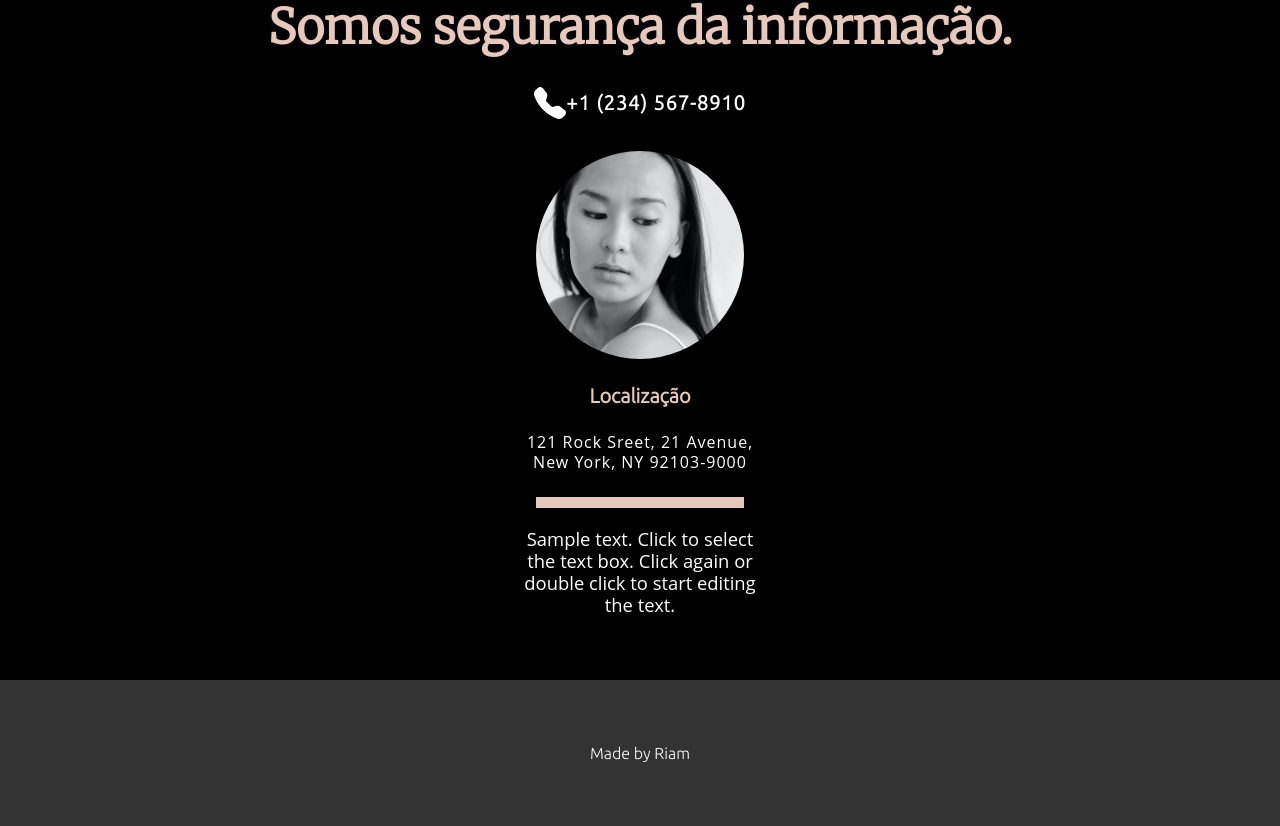
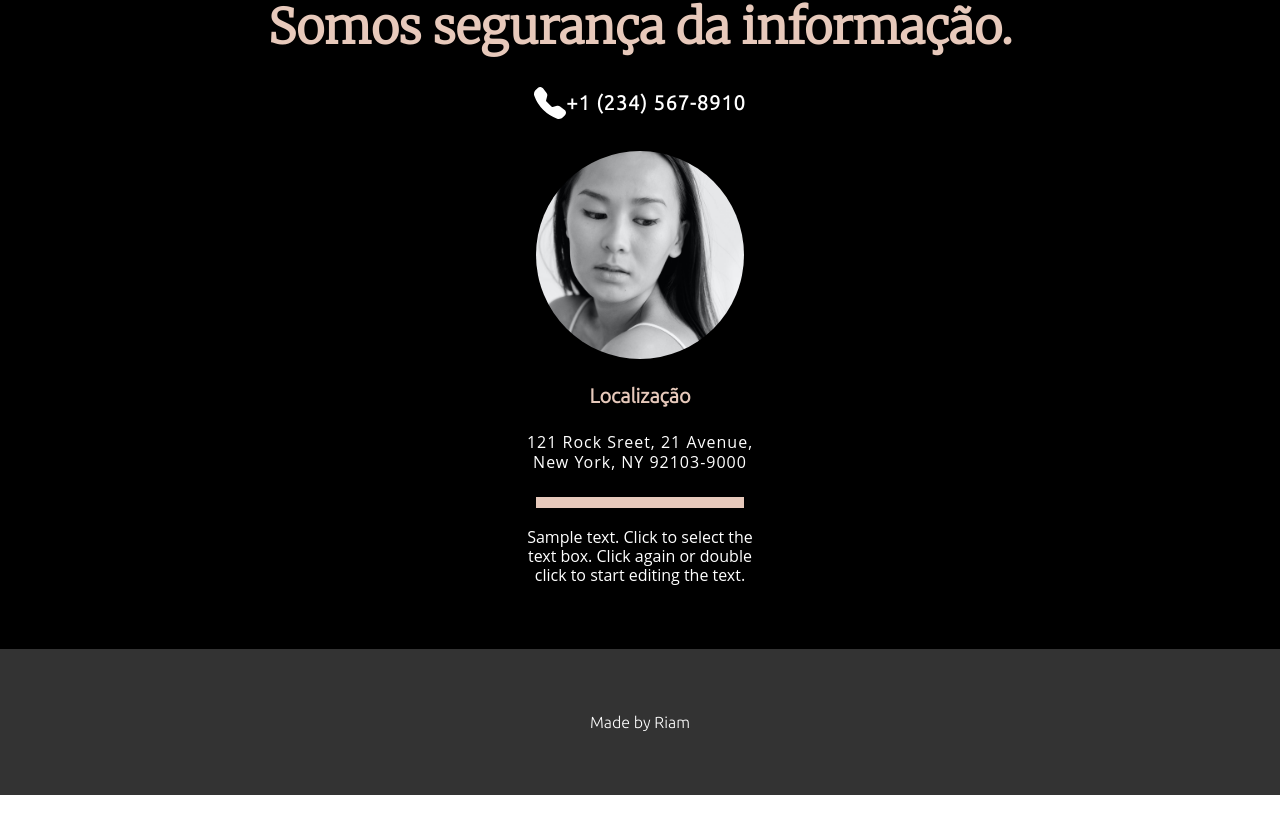
Before and after one commit to riamxpp/biografia, a React (Create React App) app: page / in a window 1280 px wide. Shown: the part 3528-4354 px from the top of the page. After the commit the page ends 4323 px from the top, so only its background shows below. Built offline with nearby package versions, Linux system fonts and the light colour scheme.

Commit message:
Alterando tamanho da fonte do ultimo texto do componente Contato

```diff
--- a/src/components/Contato/StylesContato.ts
+++ b/src/components/Contato/StylesContato.ts
@@ -67,7 +67,7 @@ const ContatoTexto = styled.p`
   width: 16rem;
   color: ${colors.textColor};
   text-align: center;
-  font-size: 1.15rem;
+  font-size: 1rem;
   font-family: "Open Sans", sans-serif;
   margin-top: 20px;
   line-height: 1.2;
```
